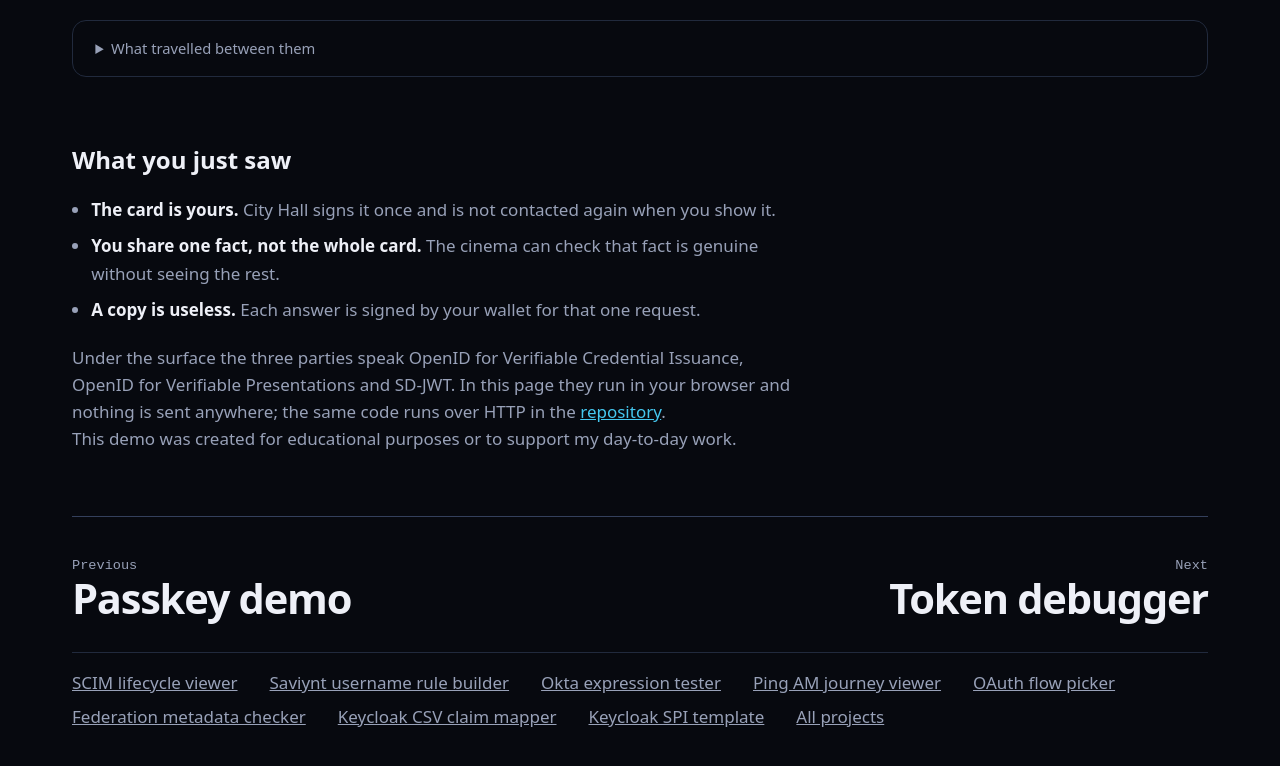
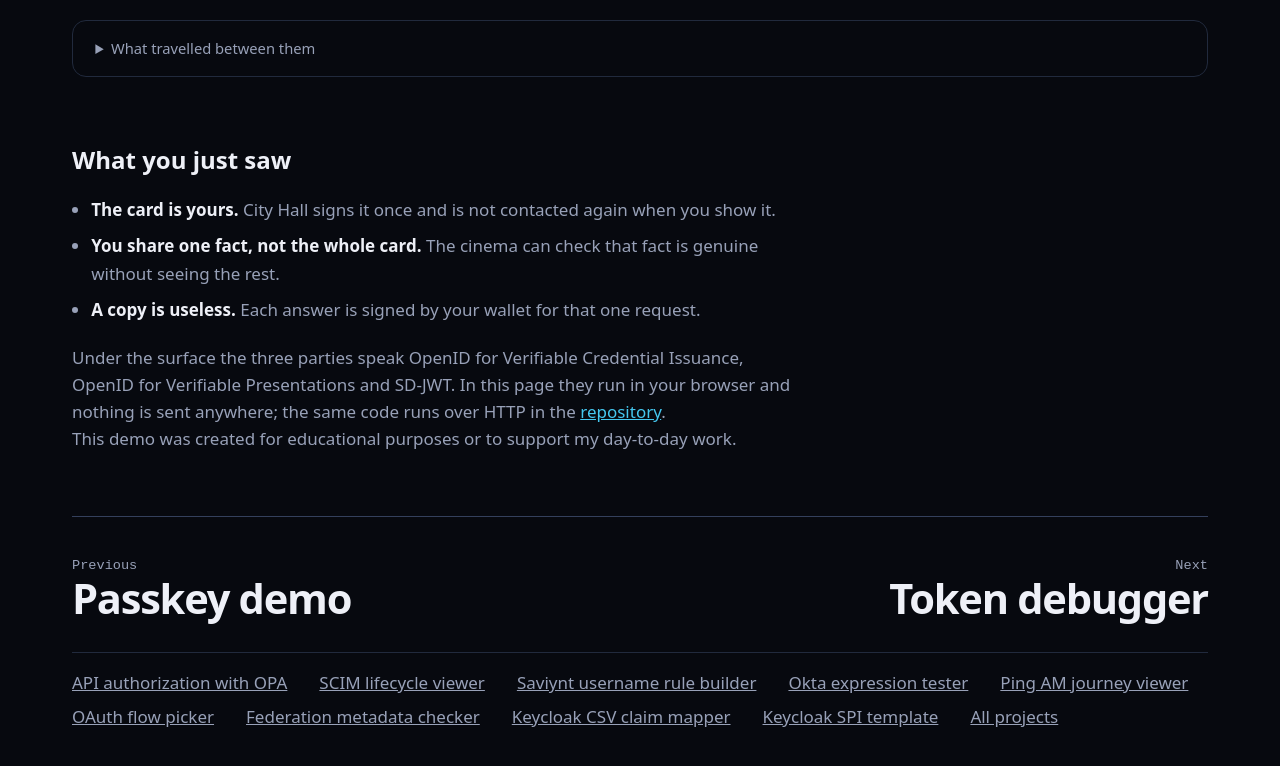
Before and after one commit to ivan-guirola/openid4vc-demo, a website built with Vite: page index.html in a window 1280 px wide. Shown: the part 813-1579 px from the top of the page. Built offline with nearby package versions, Linux system fonts and the light colour scheme.

Commit message:
Link the OPA authorization tool

```diff
--- a/index.html
+++ b/index.html
@@ -139,6 +139,7 @@
           <a href="https://ivan-guirola.github.io/tools/debugger/"><span>Next</span><strong>Token debugger</strong></a>
         </div>
         <p class="more-rest">
+          <a href="https://ivan-guirola.github.io/tools/opa/">API authorization with OPA</a>
           <a href="https://ivan-guirola.github.io/tools/scim-lifecycle/">SCIM lifecycle viewer</a>
           <a href="https://ivan-guirola.github.io/tools/saviynt-username/">Saviynt username rule builder</a>
           <a href="https://ivan-guirola.github.io/tools/okta-expression/">Okta expression tester</a>
```
